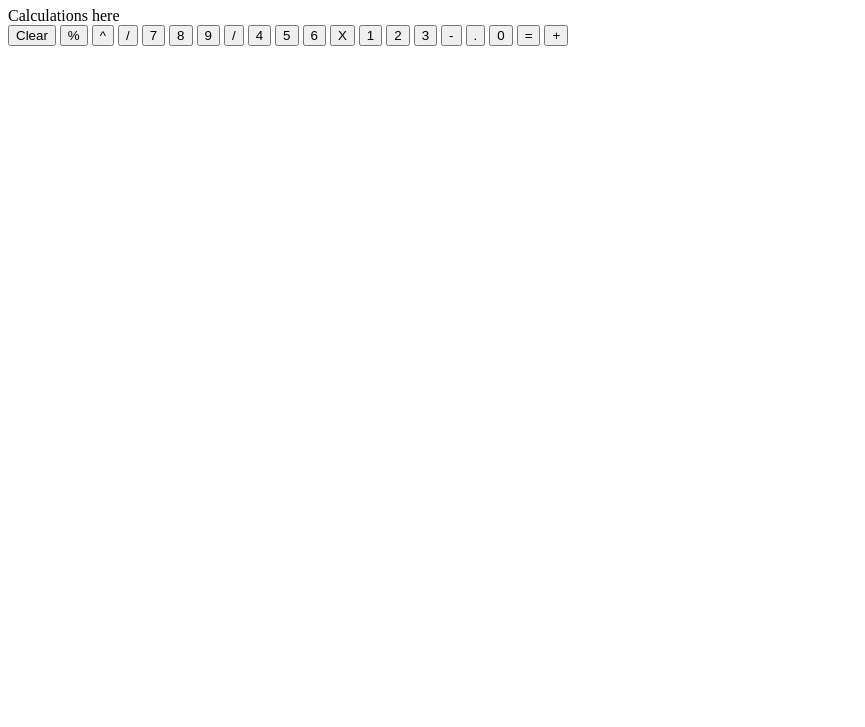
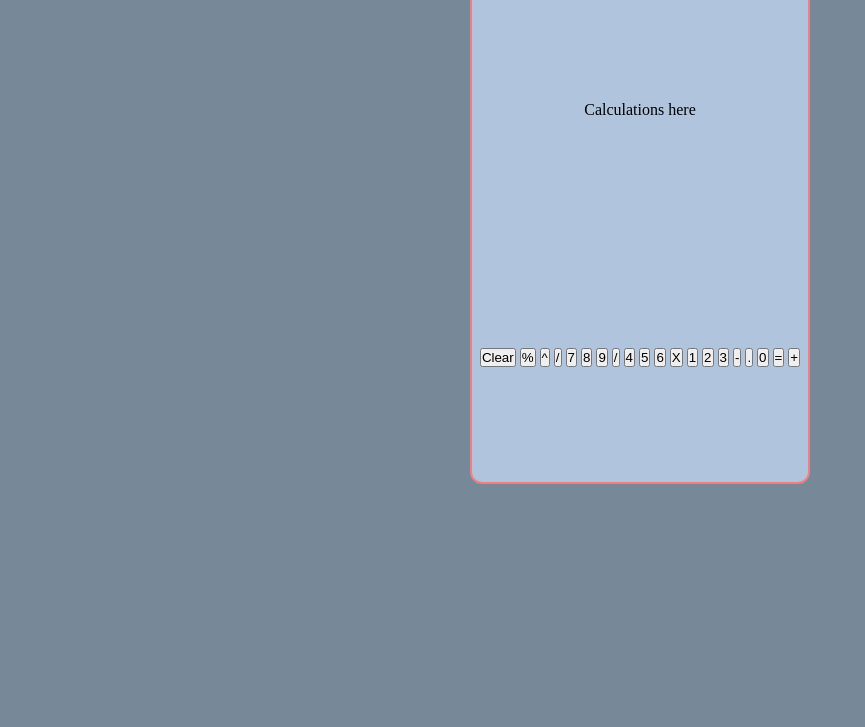
Before and after one commit to taraksh01/calculator, a plain HTML site: page index.html in a window 1280 px wide. Shown: the part 73-800 px from the top of the page, without its empty margins (0-865 px from the left). Drawn offline with Linux system fonts and the light colour scheme.

Commit message:
Created style.css file and styled calculator with colors and borders

```diff
--- a/index.html
+++ b/index.html
@@ -4,6 +4,7 @@
     <meta charset="UTF-8" />
     <meta name="viewport" content="width=device-width, initial-scale=1.0" />
     <title>Calculator</title>
+    <link rel="stylesheet" href="style.css">
   </head>
   <body>
     <h1>Simple Calculator</h1>
--- /dev/null
+++ b/style.css
@@ -0,0 +1,27 @@
+* {
+  margin: 0;
+  padding: 0;
+  box-sizing: border-box;
+}
+
+body {
+  background-color: lightslategray;
+}
+
+h1 {
+  text-align: center;
+}
+
+.calculator {
+  height: 500px;
+  width: 340px;
+  border: 2px solid lightcoral;
+  margin: 20px auto;
+  border-radius: 12px;
+  display: flex;
+  flex-direction: column;
+  justify-content: space-around;
+  align-items: center;
+  background-color: lightsteelblue;
+  flex-wrap: wrap;
+}
```
